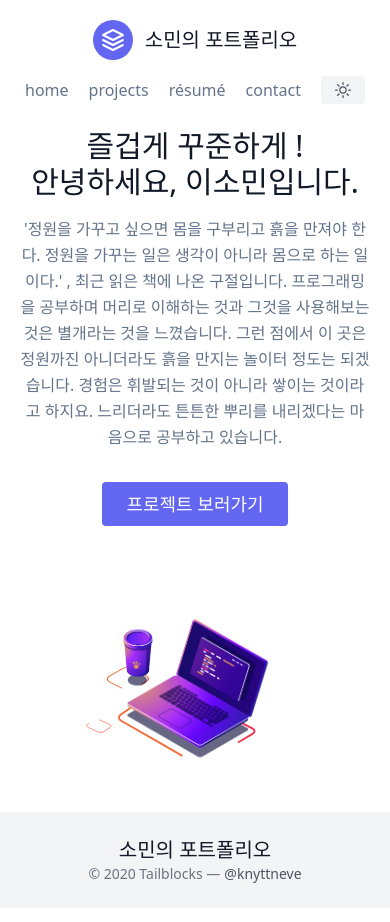
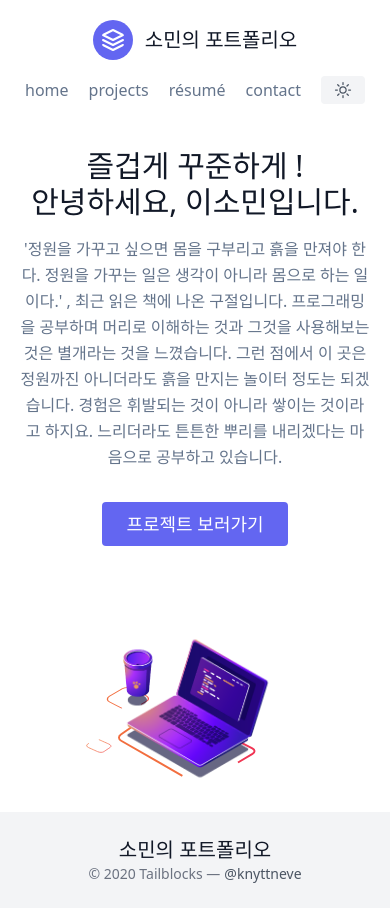
Before and after one commit to nimoseel/NextJS_Portfolio, a Next.js app: page / in a window 390 px wide. Shown: the top 922 px of the page. Built offline with nearby package versions, Linux system fonts and the light colour scheme.

Commit message:
Design : index 화면 정렬값 수정

```diff
--- a/components/home/hero.tsx
+++ b/components/home/hero.tsx
@@ -4,8 +4,8 @@
 export default function Hero(){
     return (
         <>
-            <div className="lg:flex-grow md:w-1/2 lg:pr-24 md:pr-16 flex flex-col md:items-start md:text-left mb-16 md:mb-0 items-center text-center">
-                <h1 className="title-font sm:text-4xl text-3xl mb-4 font-medium text-gray-900">
+            <div className="lg:flex-grow md:w-1/2 lg:pr-24 md:pr-16 flex flex-col md:items-start md:text-left mb-16 md:mb-0 items-center text-center mt-20">
+                <h1 className="title-font sm:text-4xl text-3xl mb-4 font-medium text-gray-900 inline-block">
                     즐겁게 꾸준하게 !<br/>안녕하세요, 이소민입니다.
                 </h1>
                 <p className="mb-8 leading-relaxed">
@@ -19,7 +19,7 @@
                     </Link>
                 </div>
             </div>
-            <div className="lg:max-w-lg lg:w-full md:w-1/2 w-5/6">
+            <div className="lg:max-w-lg lg:w-full md:w-1/2 w-5/6 mb-10">
                 <Animation/>
             </div>
         </>
--- a/pages/index.tsx
+++ b/pages/index.tsx
@@ -11,7 +11,7 @@
         <link rel="icon" href="/favicon.ico"/>
       </Head>
       <section className="flex h-[calc(100vh-156px)] flex-col items-conter justify-center text-gray-600 body-font">
-        <div className="container mx-auto flex px-5 md:flex-row flex-col items-center py-20">
+        <div className="container mx-auto flex px-5 md:flex-row flex-col items-center py-20 my-20">
           <Hero/>
         </div>
       </section>
```
